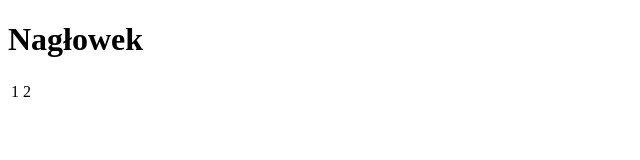
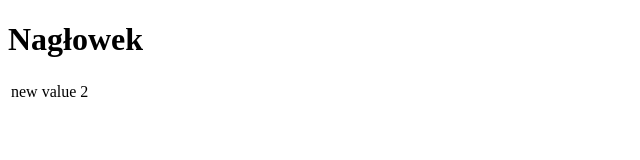
Before and after one commit to RapsPl/new, a plain HTML site: page index.html in a window 1280 px wide. Shown: the full height of the page, 0-640 px from the left. Drawn offline with Linux system fonts and the light colour scheme.

Commit message:
new value added to the first in the first table

```diff
--- a/index.html
+++ b/index.html
@@ -11,7 +11,7 @@
     <table>
         <tbody>
             <tr>
-                <td>1</td>
+                <td>new value</td>
                 <td>2</td>
             </tr>
         </tbody>
```
